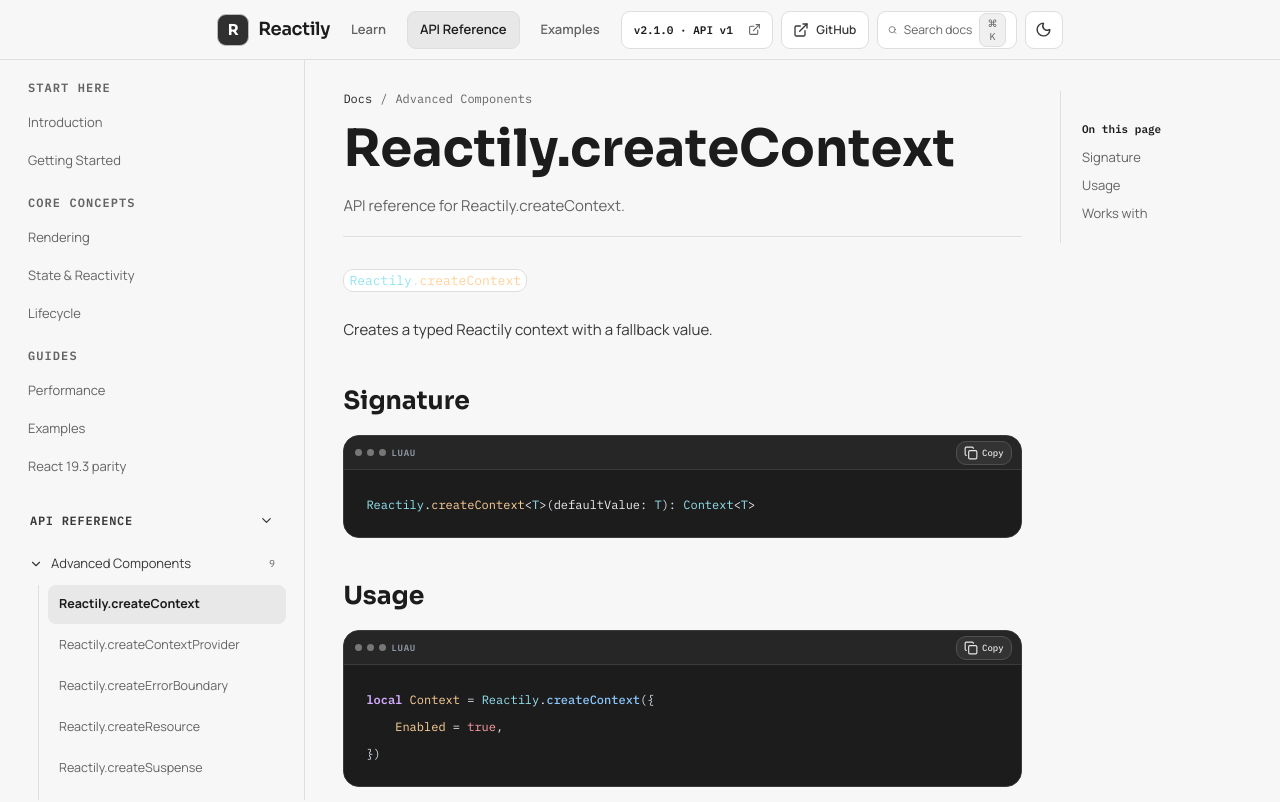
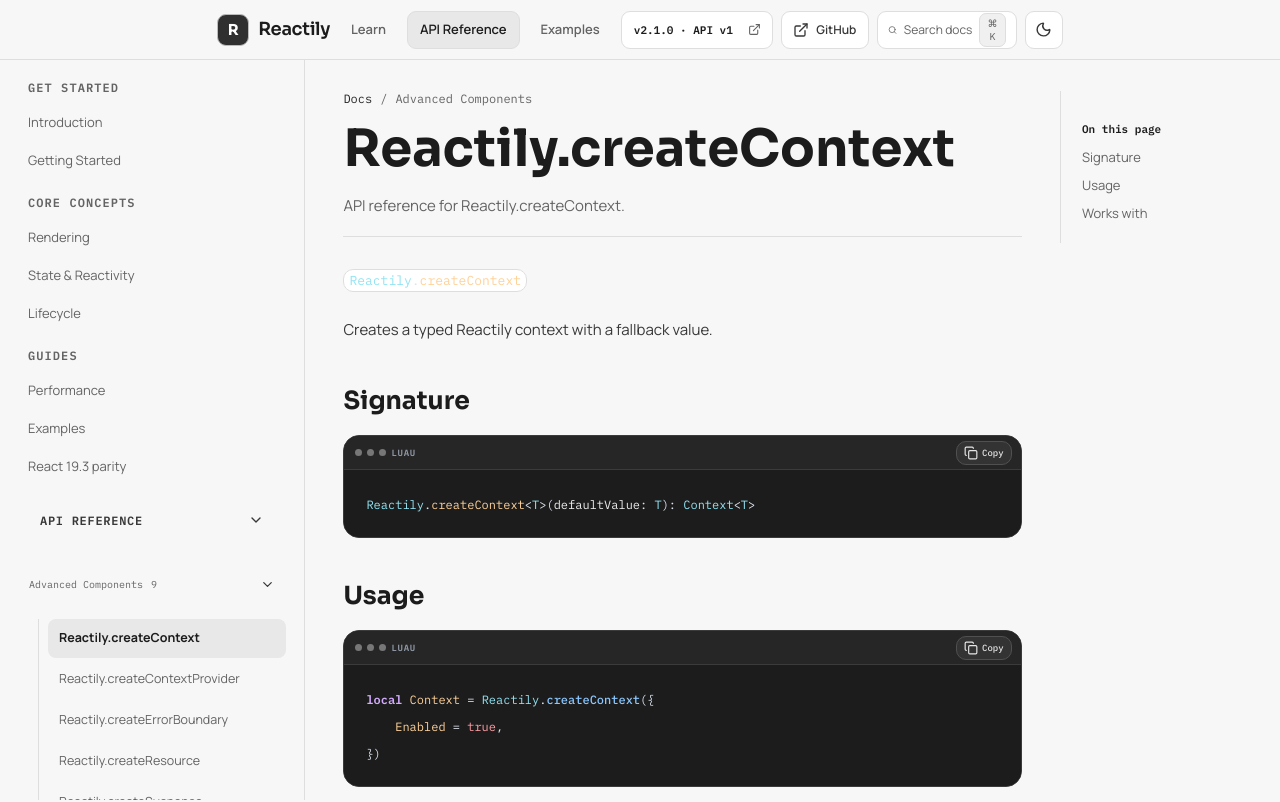
Before and after one commit to lily-studios/Reactily, a React (Vite) app in the folder reactily-website/: page /docs/api/advanced-components/create-context in a window 1280 px wide. Shown: the top 802 px of the page. Built offline with nearby package versions, Linux system fonts and the light colour scheme.

Commit message:
docs(nav): clarify sidebar headings, API groups and active links

```diff
--- a/reactily-website/src/components/DocsSidebar.tsx
+++ b/reactily-website/src/components/DocsSidebar.tsx
@@ -4,11 +4,25 @@ import { NavLink, useLocation } from "react-router";
 import { apiGroups, conceptDocs, guideDocs, referenceDocs, startDocs } from "../lib/docs";
 import type { DocGroup, DocRecord } from "../lib/docs";
 
-function DocLinks({ docs, onNavigate }: { readonly docs: readonly DocRecord[]; readonly onNavigate?: (() => void) | undefined }) {
+type NavigationProps = {
+  readonly onNavigate?: (() => void) | undefined;
+};
+
+type DocLinksProps = NavigationProps & {
+  readonly docs: readonly DocRecord[];
+};
+
+function DocLinks({ docs, onNavigate }: DocLinksProps) {
   return (
     <div className="sidebarLinks">
       {docs.map((doc) => (
-        <NavLink key={doc.id} to={doc.slug} onClick={onNavigate} className={({ isActive }: { readonly isActive: boolean }) => (isActive ? "active" : undefined)}>
+        <NavLink
+          key={doc.id}
+          to={doc.slug}
+          end
+          onClick={onNavigate}
+          className={({ isActive }) => isActive ? "active" : undefined}
+        >
           {doc.title}
         </NavLink>
       ))}
@@ -16,28 +30,45 @@ function DocLinks({ docs, onNavigate }: { readonly docs: readonly DocRecord[]; r
   );
 }
 
-function ApiGroup({ group, onNavigate }: { readonly group: DocGroup; readonly onNavigate?: (() => void) | undefined }) {
+function ApiGroup({ group, onNavigate }: NavigationProps & { readonly group: DocGroup }) {
   const { pathname } = useLocation();
-  const containsCurrentPage = group.docs.some((doc) => doc.slug === pathname.replace(/\/$/, ""));
+  const containsCurrentPage = group.docs.some(
+    (doc) => doc.slug === pathname.replace(/\/$/, ""),
+  );
   const [open, setOpen] = useState(containsCurrentPage);
+  const groupId = `sidebar-api-${group.id}`;
 
   useEffect(() => {
     if (containsCurrentPage) setOpen(true);
   }, [containsCurrentPage]);
 
   return (
-    <div className="sidebarNestedGroup">
-      <button type="button" aria-expanded={open} onClick={() => setOpen((current) => !current)}>
-        {open ? <ChevronDown size={14} /> : <ChevronRight size={14} />}
-        {group.label}
-        <span>{group.docs.length}</span>
+    <div className={`sidebarNestedGroup${containsCurrentPage ? " currentGroup" : ""}`}>
+      <h3 className="sidebarGroupHeading">
+        <button
+          className="sidebarGroupToggle"
+          type="button"
+          aria-expanded={open}
+          aria-controls={groupId}
+          onClick={() => setOpen((current) => !current)}
+        >
+          <span className="sidebarGroupName">{group.label}</span>
+          <span className="sidebarGroupCount" aria-label={`${group.docs.length} pages`}>
+            {group.docs.length}
+          </span>
+          {open ? <ChevronDown size={15} aria-hidden="true" /> : <ChevronRight size={15} aria-hidden="true" />}
         </button>
-      {open ? <DocLinks docs={group.docs} onNavigate={onNavigate} /> : null}
+      </h3>
+      {open ? (
+        <div id={groupId} className="sidebarNestedLinks">
+          <DocLinks docs={group.docs} onNavigate={onNavigate} />
+        </div>
+      ) : null}
     </div>
   );
 }
 
-export function DocsSidebar({ onNavigate }: { readonly onNavigate?: (() => void) | undefined }) {
+export function DocsSidebar({ onNavigate }: NavigationProps) {
   const { pathname } = useLocation();
   const isApiRoute = pathname.startsWith("/docs/api/");
   const [apiOpen, setApiOpen] = useState(isApiRoute);
@@ -48,33 +79,45 @@ export function DocsSidebar({ onNavigate }: { readonly onNavigate?: (() => void)
 
   return (
     <aside className="docsSidebar">
-      <div className="sidebarSection">
-        <span className="sidebarLabel">Start here</span>
+      <nav aria-label="Documentation sections">
+        <section className="sidebarSection">
+          <h2 className="sidebarLabel">Get started</h2>
           <DocLinks docs={startDocs} onNavigate={onNavigate} />
-      </div>
-      <div className="sidebarSection">
-        <span className="sidebarLabel">Core concepts</span>
+        </section>
+        <section className="sidebarSection">
+          <h2 className="sidebarLabel">Core concepts</h2>
           <DocLinks docs={conceptDocs} onNavigate={onNavigate} />
-      </div>
-      <div className="sidebarSection">
-        <span className="sidebarLabel">Guides</span>
+        </section>
+        <section className="sidebarSection">
+          <h2 className="sidebarLabel">Guides</h2>
           <DocLinks docs={guideDocs} onNavigate={onNavigate} />
-      </div>
-      <div className="sidebarSection">
-        <button className="sidebarCategoryButton" type="button" aria-expanded={apiOpen} onClick={() => setApiOpen((current) => !current)}>
+        </section>
+        <section className="sidebarSection">
+          <h2 className="sidebarLabel sidebarAccordionHeading">
+            <button
+              className="sidebarCategoryButton"
+              type="button"
+              aria-expanded={apiOpen}
+              aria-controls="sidebar-api-groups"
+              onClick={() => setApiOpen((current) => !current)}
+            >
               <span>API Reference</span>
-          {apiOpen ? <ChevronDown size={15} /> : <ChevronRight size={15} />}
+              {apiOpen ? <ChevronDown size={16} aria-hidden="true" /> : <ChevronRight size={16} aria-hidden="true" />}
             </button>
+          </h2>
           {apiOpen ? (
-          <div className="sidebarApiGroups">
-            {apiGroups.map((group) => <ApiGroup key={group.id} group={group} onNavigate={onNavigate} />)}
+            <div className="sidebarApiGroups" id="sidebar-api-groups">
+              {apiGroups.map((group) => (
+                <ApiGroup key={group.id} group={group} onNavigate={onNavigate} />
+              ))}
             </div>
           ) : null}
-      </div>
-      <div className="sidebarSection">
-        <span className="sidebarLabel">Reference</span>
+        </section>
+        <section className="sidebarSection">
+          <h2 className="sidebarLabel">More resources</h2>
           <DocLinks docs={referenceDocs} onNavigate={onNavigate} />
-      </div>
+        </section>
+      </nav>
     </aside>
   );
 }
```
Lines whose indentation alone changed are shown as unchanged.
